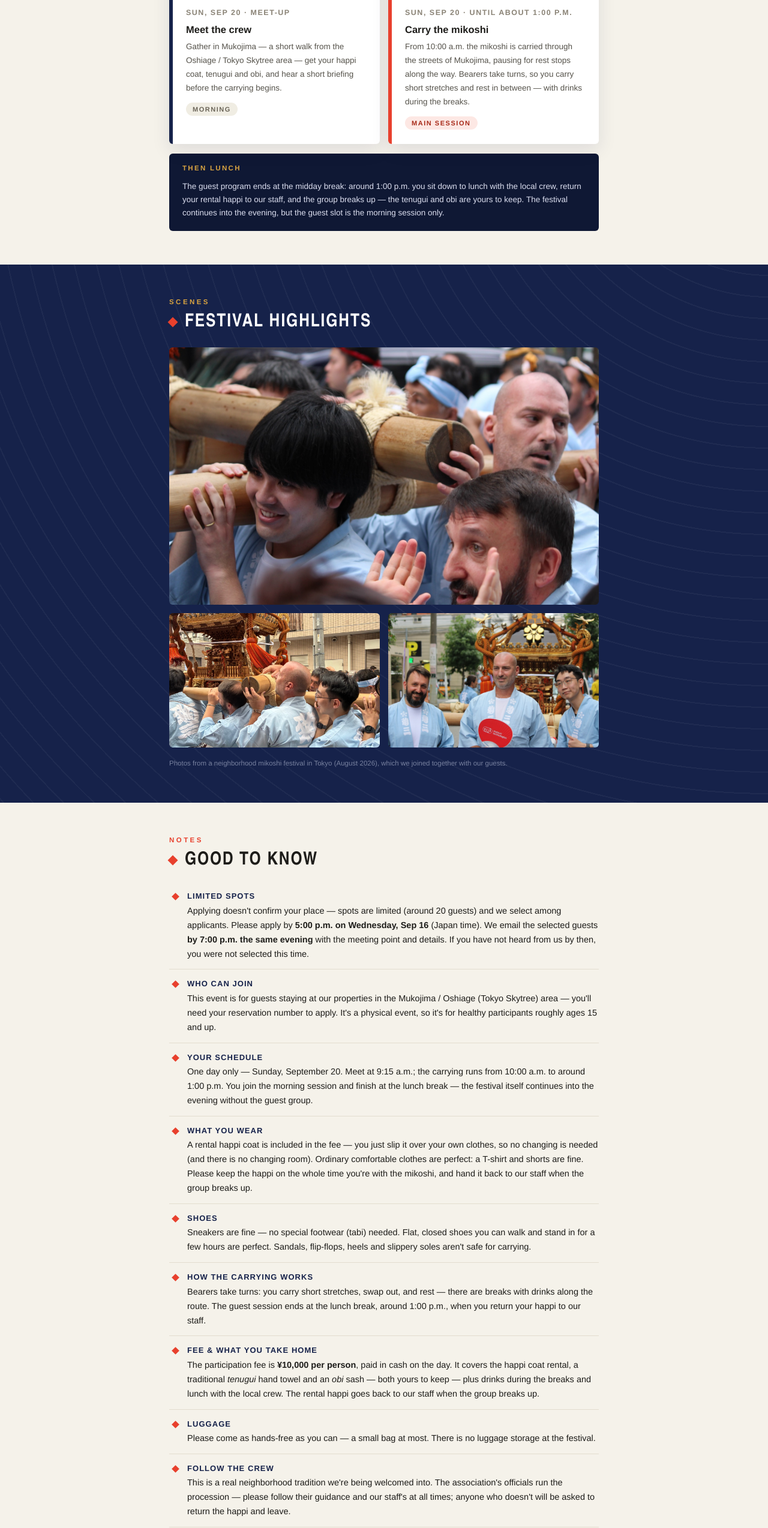
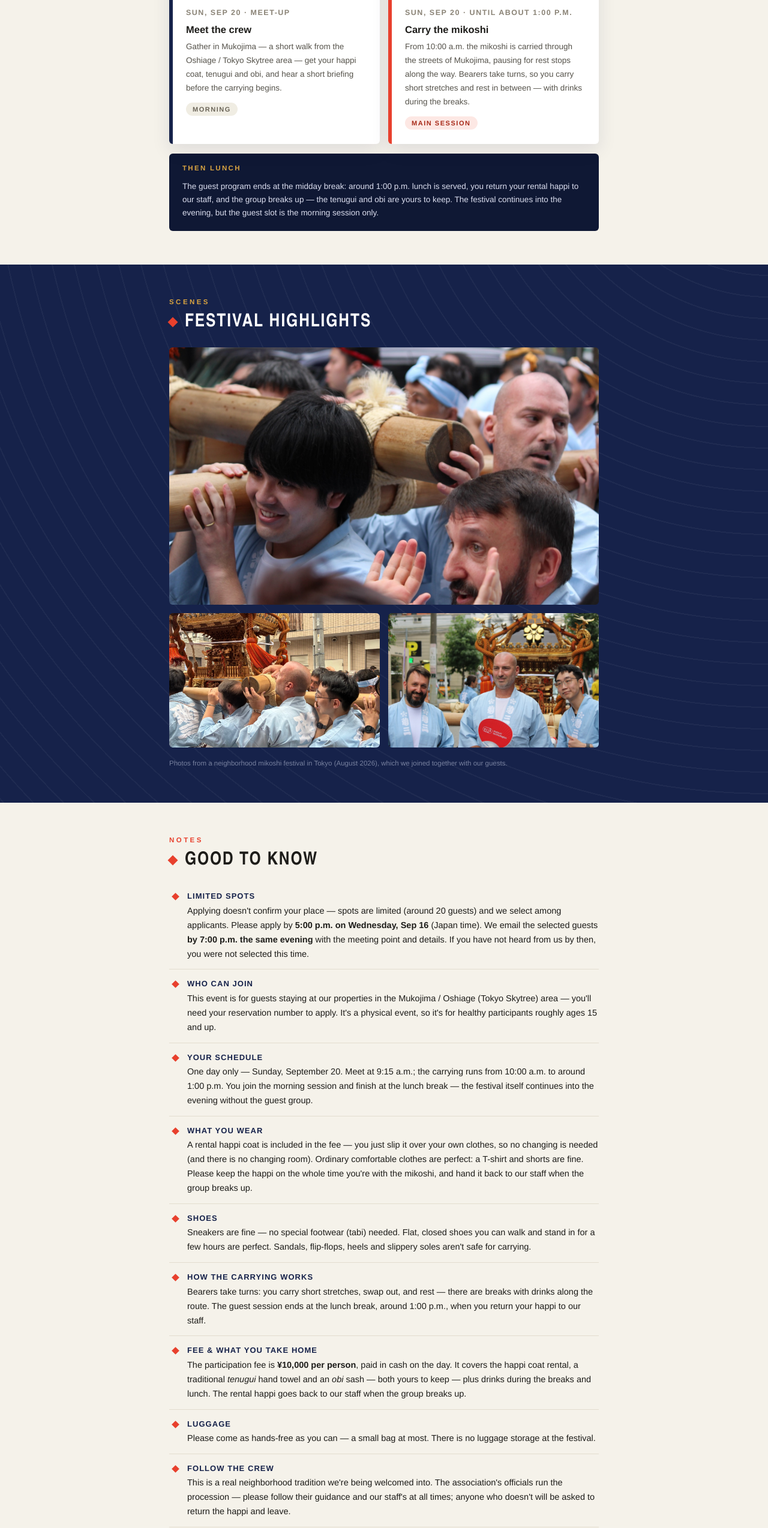
Before and after one commit to matsuri-tech/mukojima-mikoshi-2026, a plain HTML site: page index.html in a window 1280 px wide. Shown: the part 1891-4438 px from the top of the page at 60% size. Drawn offline with Linux system fonts and the light colour scheme.

Commit message:
Tone down lunch wording to match OTA messages (#2)
Co-authored-by: Claude Fable 5 <noreply@anthropic.com>

```diff
--- a/index.html
+++ b/index.html
@@ -186,7 +186,7 @@ footer img{height:26px;width:auto;background:#fff;border-radius:6px;padding:4px
       </div>
       <div class="bothbar">
         <span class="lbl">THEN LUNCH</span>
-        <p>The guest program ends at the midday break: around 1:00 p.m. you sit down to lunch with the local crew, return your rental happi to our staff, and the group breaks up — the tenugui and obi are yours to keep. The festival continues into the evening, but the guest slot is the morning session only.</p>
+        <p>The guest program ends at the midday break: around 1:00 p.m. lunch is served, you return your rental happi to our staff, and the group breaks up — the tenugui and obi are yours to keep. The festival continues into the evening, but the guest slot is the morning session only.</p>
       </div>
     </div>
   </section>
@@ -215,7 +215,7 @@ footer img{height:26px;width:auto;background:#fff;border-radius:6px;padding:4px
         <li><b>What you wear</b>A rental happi coat is included in the fee — you just slip it over your own clothes, so no changing is needed (and there is no changing room). Ordinary comfortable clothes are perfect: a T-shirt and shorts are fine. Please keep the happi on the whole time you're with the mikoshi, and hand it back to our staff when the group breaks up.</li>
         <li><b>Shoes</b>Sneakers are fine — no special footwear (tabi) needed. Flat, closed shoes you can walk and stand in for a few hours are perfect. Sandals, flip-flops, heels and slippery soles aren't safe for carrying.</li>
         <li><b>How the carrying works</b>Bearers take turns: you carry short stretches, swap out, and rest — there are breaks with drinks along the route. The guest session ends at the lunch break, around 1:00 p.m., when you return your happi to our staff.</li>
-        <li><b>Fee &amp; what you take home</b>The participation fee is <strong>¥10,000 per person</strong>, paid in cash on the day. It covers the happi coat rental, a traditional <em>tenugui</em> hand towel and an <em>obi</em> sash — both yours to keep — plus drinks during the breaks and lunch with the local crew. The rental happi goes back to our staff when the group breaks up.</li>
+        <li><b>Fee &amp; what you take home</b>The participation fee is <strong>¥10,000 per person</strong>, paid in cash on the day. It covers the happi coat rental, a traditional <em>tenugui</em> hand towel and an <em>obi</em> sash — both yours to keep — plus drinks during the breaks and lunch. The rental happi goes back to our staff when the group breaks up.</li>
         <li><b>Luggage</b>Please come as hands-free as you can — a small bag at most. There is no luggage storage at the festival.</li>
         <li><b>Follow the crew</b>This is a real neighborhood tradition we're being welcomed into. The association's officials run the procession — please follow their guidance and our staff's at all times; anyone who doesn't will be asked to return the happi and leave.</li>
         <li><b>Safety rules</b>Never climb on the mikoshi or its carrying poles. Bare torsos are not allowed — keep the happi on. No alcohol during the procession — fighting or drunken behavior means immediate removal.</li>
```
